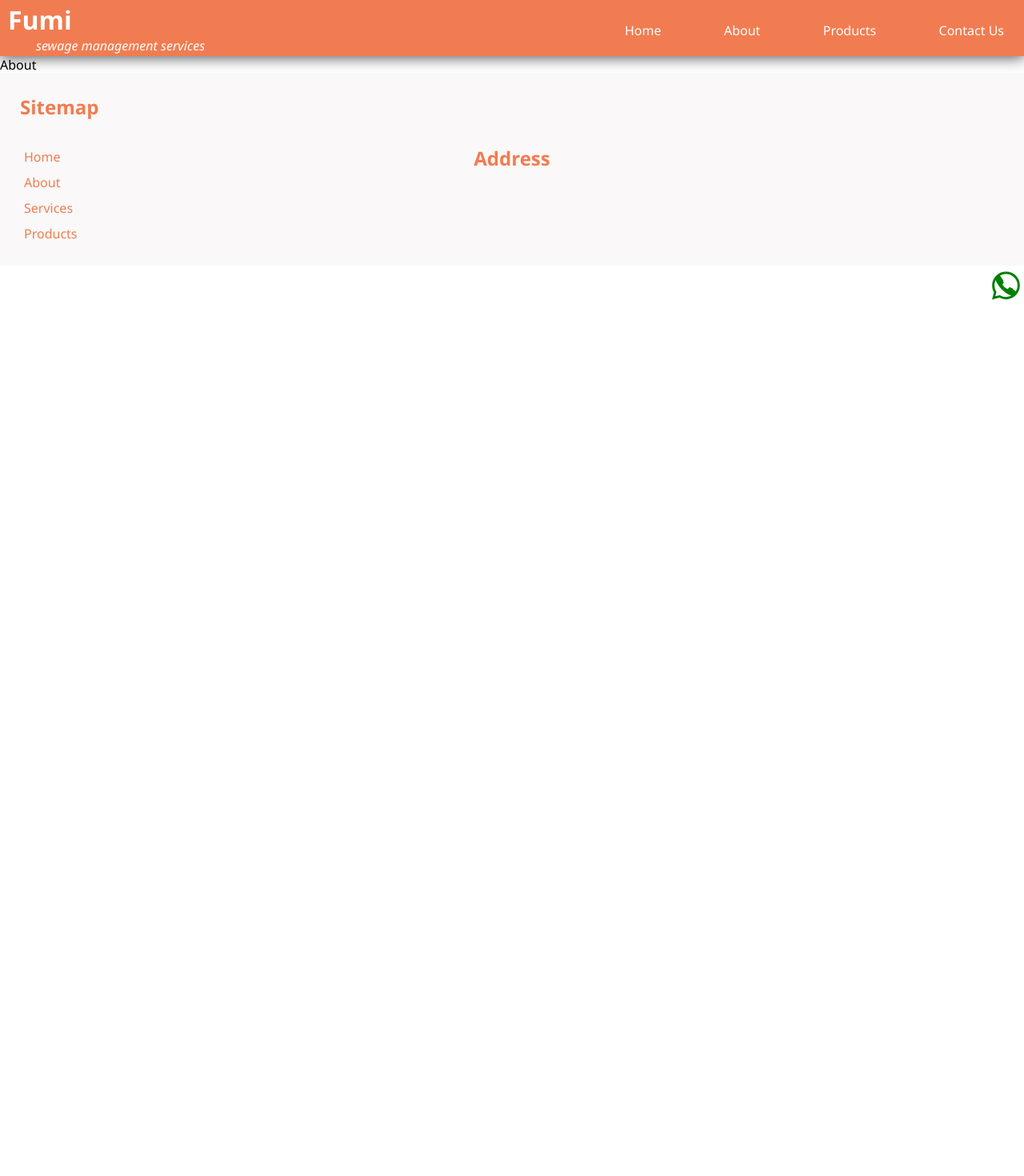
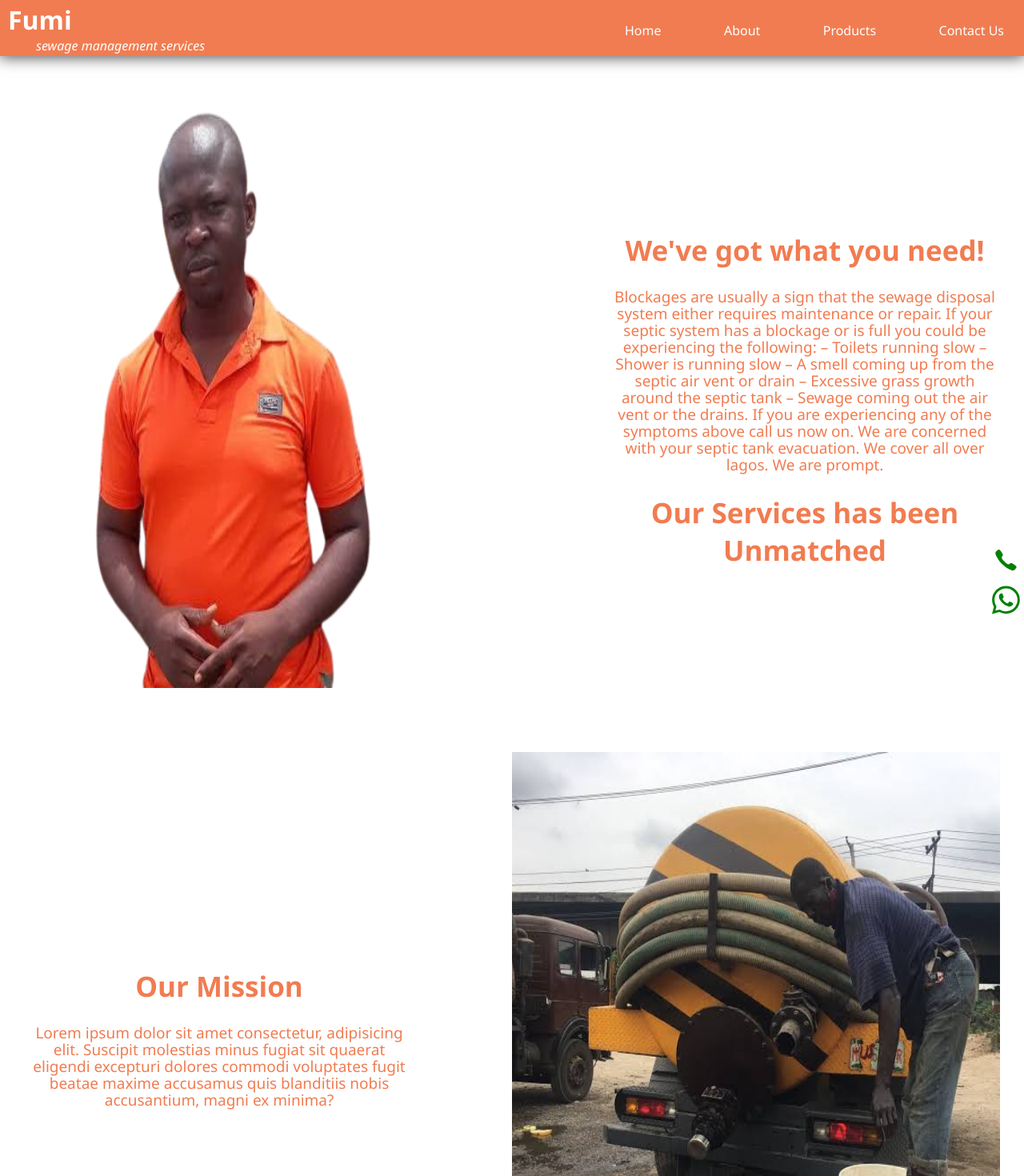
Before and after one commit to AjibadeHassan/Waste-management, a React (Create React App) app: page /About in a window 1280 px wide. Shown: the top 1470 px of the page at 80% size. Before the commit the page ends 800 px from the top, so only its background shows below. Built offline with nearby package versions, Linux system fonts and the light colour scheme.

Commit message:
fourth tues

```diff
--- a/src/Components/About.js
+++ b/src/Components/About.js
@@ -1,8 +1,55 @@
-import React from 'react'
+import React from 'react';
+import Logo from '../Assets/Profile.png'
+import Logo1 from '../Assets/newhome.jpg'
 
 const About = () => {
   return (
-    <div>About</div>
+    <div className='About_container'>
+       <div className='About_Top'>
+       <section className='About_Img__container'>
+          <img src={Logo} alt='profile'/>
+        </section>
+        <section className='About_Text'>
+          <h1>We've  got what you need!</h1>
+          <p>
+Blockages are usually a sign that the sewage disposal system
+ either requires maintenance or repair. If your septic system has
+  a blockage or is full you could be experiencing the following:
+   – Toilets running slow – Shower is running slow – A smell coming
+    up from the septic air vent or drain – Excessive grass growth around the
+     septic tank – Sewage coming out the air vent or the drains. If you are
+     experiencing any of the symptoms above call us now on. We are concerned with
+your septic tank evacuation. We cover all over lagos. We are prompt.
+           </p>
+<h3>Our Services has been Unmatched</h3>
+</section>
+</div>
+
+<div className='About_Top'>
+  <section className='About_Text'>
+    <h1>Our Mission</h1>
+  <p>Lorem ipsum dolor sit amet consectetur, adipisicing elit. Suscipit
+       molestias minus fugiat sit quaerat eligendi excepturi dolores commodi voluptates fugit beatae maxime
+       accusamus quis blanditiis nobis accusantium, magni ex minima?</p>
+  </section>
+  <section className='About_Img__container'>
+    <img src={Logo1} alt='a pix'/>
+  </section>
+</div>
+
+<div className='About_Top'>
+<section className='About_Img__container'>
+    <img src={Logo1} alt='a pix'/>
+  </section>
+  <section className='About_Text'>
+    <h1>Our Vision</h1>
+  <p>Lorem ipsum dolor sit amet consectetur, adipisicing elit. Suscipit
+       molestias minus fugiat sit quaerat eligendi excepturi dolores commodi voluptates fugit beatae maxime
+       accusamus quis blanditiis nobis accusantium, magni ex minima?</p>
+  </section>
+</div>
+
+    </div>
   )
 }
 
--- a/src/Components/Products.js
+++ b/src/Components/Products.js
@@ -24,8 +24,19 @@ const Products = () => {
         }).catch(err=> console.log(err.message))
     }
   return (
-    <div>
-products
+    <div className='Product_container'>
+        <h1>Our Products</h1>
+        {
+            equipments.map((data)=>(
+                <section className='Product_Card'key={data.id}>
+            <img src='' alt='a pix'/>
+            <h3>{data.data.name}</h3>
+            <p>Price</p>
+            <button className='Order_btn'>Buy Now</button>
+        </section>
+            ))
+        }
+
     </div>
   )
 }
--- a/src/Css/Mobile.css
+++ b/src/Css/Mobile.css
@@ -121,6 +121,31 @@
         width: 90%;
     }
 
+.About_container {
+    padding: 10px;
+}
+
+    .About_Top {
+        /* width: 100%; */
+        height: max-content;
+        flex-direction: column;
+        /* background: #000; */
+        padding: 20px 0px;
+    }
+
+    .About_Img__container {
+        width: 90%;
+        display: flex;
+        margin-left: 0px;
+        justify-content: center;
+        object-fit: contain;
+    }
+
+
+    .About_Text {
+        width: 90%;
+    }
+
     .Footer_container {
         flex-direction: column;
         height: max-content;
--- a/src/Css/Style.css
+++ b/src/Css/Style.css
@@ -40,6 +40,7 @@
     height: 40px;
     margin: 5px;
     position: sticky;
+    /* background-color: rgb(212, 211, 211); */
     z-index: 9999;
     bottom: 30px;
     left: 100%;
@@ -121,6 +122,103 @@
     background-size: cover;
 }
 
+.About_container {
+    width: 100%;
+    height: max-content;
+    background-color: #fff;
+    padding: 30px;
+}
+
+.About_Top {
+    width: 100%;
+    height: 100vh;
+    display: flex;
+    justify-content: space-between;
+    align-items: center;
+}
+
+.About_Img__container {
+    width: 50%;
+    height: 90%;
+    margin-left: -120px;
+    object-fit: cover;
+}
+
+.About_Img__container img {
+    width: 100%;
+    height: 100%;
+}
+
+.About_Text {
+    width: 40%;
+    height: 100%;
+    display: flex;
+    flex-direction: column;
+    justify-content: center;
+    /* background: #000; */
+    color: rgb(241, 124, 81);
+}
+
+.About_Text h1, .About_Text h3 {
+    width: 100%;
+    display: flex;
+    font-size: 35px;
+    justify-content: center;
+    text-align: center;
+    margin: 10px 0px;
+}
+
+.About_Text p {
+    width: 100%;
+    display: flex;
+    font-size: 19px;
+    line-height: 21px;
+    justify-content: center;
+    text-align: center;
+    margin: 15px 0px;
+}
+
+.Product_container {
+    width: 100%;
+    height: 100vh;
+    display: flex;
+    background-color: #fff;
+    padding: 20px;
+    justify-content: space-between;
+    flex-wrap: wrap;
+}
+
+.Product_Card {
+    width: 23%;
+    height: 300px;
+    padding: 7px;
+    border-radius: 7px;
+    border: 1px solid gray;
+    /* background-color: black; */
+}
+
+.Product_container h1 {
+    width: 100%;
+    display: flex;
+    justify-content: center;
+    color: rgb(241, 124, 81);
+}
+
+.Product_Card img {
+    width: 100%;
+    height: 70%;
+    /* border: none; */
+    display: flex;
+    background-color: rgb(194, 15, 15);
+}
+
+.Order_btn {
+    padding: 10px;
+    color: #fff;
+    border: none;
+    border-radius: 5px;
+    background-color: rgb(241, 124, 81);
+}
 
 .Abouthome_container {
     width: 100%;
@@ -295,10 +393,10 @@
 
 .Footer_container {
     width: 100%;
-    height: 30vh;
+    height: 35vh;
     padding: 25px;
     display: flex;
-    background: rgb(250, 248, 248);
+    background: rgb(212, 211, 211);
     justify-content: space-between;
     align-items: center;
 }
@@ -321,3 +419,7 @@
     padding: 5px;
     cursor: pointer;
 }
+
+.Index_container {
+    background-color: rgb(212, 211, 211);
+}
--- a/src/Page/Index.js
+++ b/src/Page/Index.js
@@ -15,7 +15,7 @@ import Footer from '../Components/Footer'
 
 const Index = () => {
   return (
-    <div>
+    <div className='Index_container'>
       <Router>
       <Totop/>
       <Header/>
```
